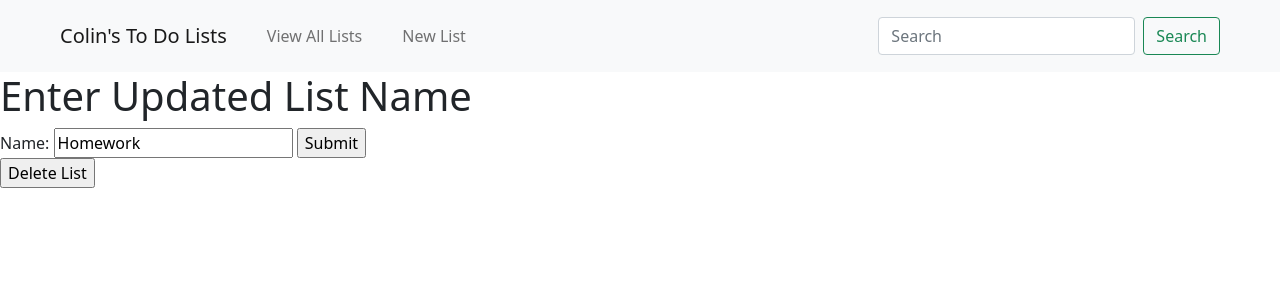
After one commit to cmcgrath454/To-Do-List, a Django app: page /list/1/update/ in a window 1280 px wide. The commit adds this page. Shown: the top 300 px of the page. Run offline with Django 4.2, Linux system fonts and the light colour scheme; data comes from the database, SQL or seed files in the repository; both versions use the stored data as it was after the commit.

Commit message:
Added edit and delete functionality

```diff
--- /dev/null
+++ b/requirements.txt
@@ -0,0 +1 @@
+django-bootstrap-modal-forms
--- a/todolist/urls.py
+++ b/todolist/urls.py
@@ -18,7 +18,10 @@ from django.urls import path, include
 from todolistapp import views
 
 urlpatterns = [
-    path('', views.view_all_lists, name="index"),
+    path('', views.view_all_lists, name=""),
     path('list/<int:id>/', views.view_list, name="list"),
+    path('new_list', views.new_list, name="new_list"),
+    path('list/<int:id>/update/', views.update_list, name="update_list"),
+    path('list/<int:id>/update/delete/', views.delete_list, name="delete_list"),
     path('admin/', admin.site.urls),
 ]
--- a/todolistapp/models.py
+++ b/todolistapp/models.py
@@ -8,6 +8,11 @@ class List(models.Model):
     def __str__(self):
         return self.name
 
+    def get_url(self):
+        return 'list/' + str(self.id)
+
+
+
 class Task(models.Model):
     list = models.ForeignKey(List, null=True, on_delete=models.CASCADE)
     name = models.CharField(max_length=50)
--- a/todolistapp/templates/base.html
+++ b/todolistapp/templates/base.html
@@ -9,14 +9,14 @@
   <body>
     <nav class="navbar navbar-expand-lg navbar-light bg-light py-3 px-5">
       <div class="container-fluid">
-        <a class="navbar-brand" href="{% url 'index' %}">Colin's To Do Lists</a>
+        <a class="navbar-brand" href="{% url '' %}">Colin's To Do Lists</a>
         <button class="navbar-toggler" type="button" data-bs-toggle="collapse" data-bs-target="#navbarSupportedContent" aria-controls="navbarSupportedContent" aria-expanded="false" aria-label="Toggle navigation">
           <span class="navbar-toggler-icon"></span>
         </button>
         <div class="collapse navbar-collapse" id="navbarSupportedContent">
           <ul class="navbar-nav me-auto mb-2 mb-lg-0">
             <li class="nav-item">
-              <a class="nav-link mx-3" aria-current="page" href="{% url 'index' %}">View All Lists</a>
+              <a class="nav-link mx-3" aria-current="page" href="{% url '' %}">View All Lists</a>
             </li>
             <li class="nav-item">
               <a class="nav-link mx-2" href="{% url 'new_list' %}">New List</a>
--- a/todolistapp/templates/index.html
+++ b/todolistapp/templates/index.html
@@ -3,7 +3,9 @@
 {% block content %}
 
 {% for list in lists %}
-{{ list }}
+<li><a href="{{ list.get_url }}">{{ list }}</a></li>
+
+
 {% endfor %}
 
 {% endblock %}
--- a/todolistapp/templates/list.html
+++ b/todolistapp/templates/list.html
@@ -3,6 +3,7 @@
 {% block content %}
 <h1>{{ list }}</h1>
 
+<a href="update">Edit</a>
 <ol class="list-group list-group-numbered w-50 m-auto">
     {% for task in tasks %}
     <li class="list-group-item d-flex justify-content-between align-items-start">
--- /dev/null
+++ b/todolistapp/templates/update_list.html
@@ -0,0 +1,20 @@
+{% extends 'base.html' %}
+
+{% block content %}
+<h1>Enter Updated List Name</h1>
+
+
+
+<form method="post">
+    {% csrf_token %}
+    {{ form }}
+    <input type="submit" value="Submit">
+</form>
+
+<form action="delete/" method="post">
+    {% csrf_token %}
+    <input type="submit" value="Delete List">
+</form>
+
+
+{% endblock %}
--- a/todolistapp/urls.py
+++ b/todolistapp/urls.py
@@ -2,5 +2,5 @@ from django.urls import path
 from . import views
 
 urlpatterns = [
-    path('', views.index, name='index')
+    path('', views.view_all_lists, name='index'),
 ]
--- a/todolistapp/views.py
+++ b/todolistapp/views.py
@@ -1,15 +1,10 @@
-from re import L
-from socket import fromshare
-from typing import List
 from django.shortcuts import render
 from django.http import HttpResponse, HttpResponseRedirect
 from .models import List, Task
-from django import forms
+from django.forms import ModelForm
+from django.shortcuts import get_object_or_404, redirect
 
 # Create your views here.
-
-def index(request):
-    return HttpResponse("Hello World")
 
 def view_all_lists(request):
     lists = List.objects.all()
@@ -20,15 +15,32 @@ def view_list(request, id):
     tasks = Task.objects.filter(list=list)
     return render(request, 'list.html', {'list':list, 'tasks':tasks})
 
-class list_form(forms.form):
-    name = forms.CharField(label="name", max_length=25)
-
 def new_list(request):
     if request.method == 'POST':
-        form = list_form(request.POST)
+        form = ListForm(request.POST)
         if form.is_valid():
-            return HttpResponseRedirect('index.html')
+            created_list = form.save()
+            return HttpResponseRedirect('')
     else:
-        form = list_form()
+        form = ListForm()
 
-    return render(request, 'list_form.html', {'form' : form})
+    return render(request, 'new_list.html', {'form' : form})
+
+def update_list(request, id):
+    instance = get_object_or_404(List, id=id)
+    form = ListForm(request.POST or None, instance=instance)
+    if form.is_valid():
+        form.save()
+        return redirect('')
+    return render(request, 'update_list.html', {'form': form})
+
+def delete_list(request, id):
+    list = List.objects.get(id=id)
+    if request.method == 'POST':
+        list.delete()
+    return redirect('')
+
+class ListForm(ModelForm):
+    class Meta:
+        model = List
+        fields = ['name']
```
Also changed, not shown: todolistapp/templates/new_list.html (added, +12 -0 lines), db.sqlite3.
